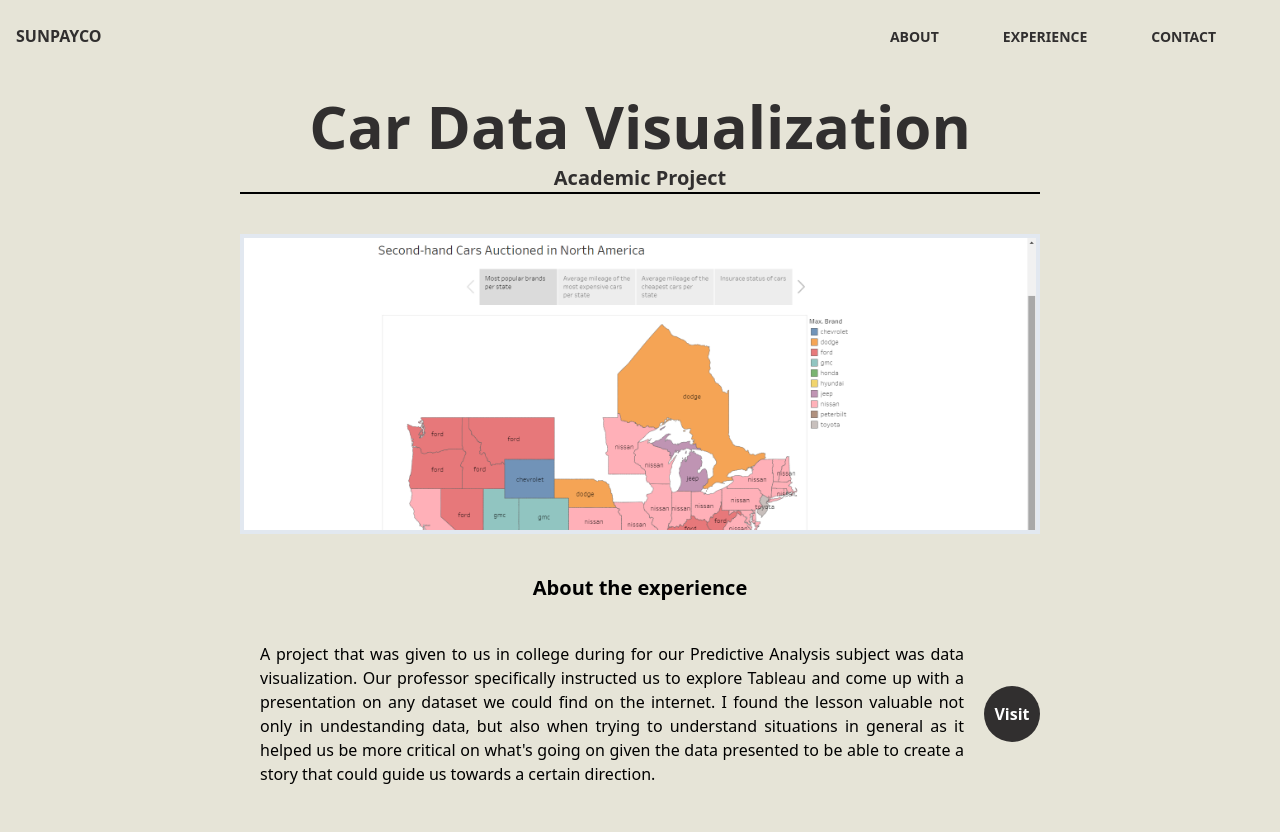
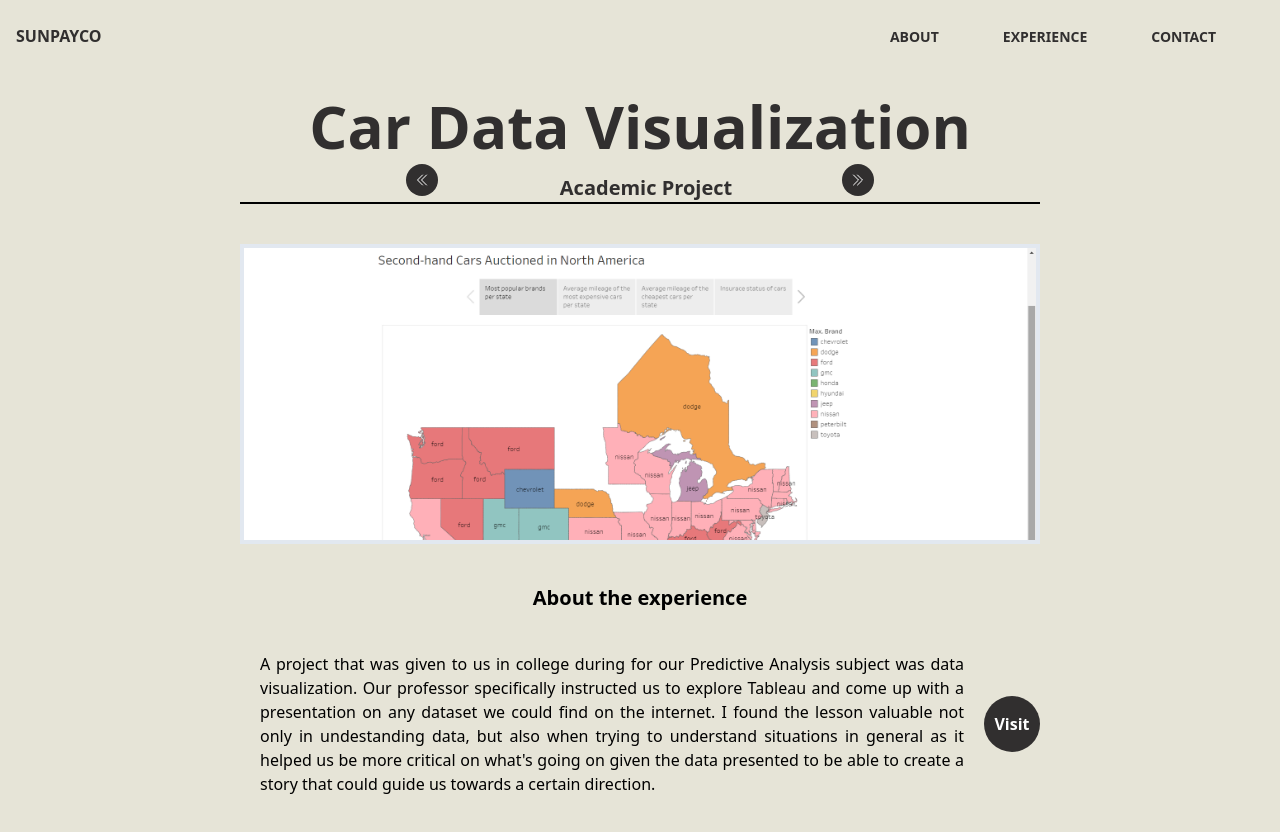
Before and after one commit to jSunpayco/julian-sunpayco, a Vue app: page /experience/car-data-viz in a window 1280 px wide. Shown: the top 832 px of the page. Built offline with nearby package versions, Linux system fonts and the light colour scheme.

Commit message:
Work details pagination

```diff
--- a/src/App.vue
+++ b/src/App.vue
@@ -34,13 +34,13 @@ export default {
     <div class="container px-4 mx-auto max-w-7xl">
         <nav class="flex justify-between items-center py-2">
             <a class="uppercase font-extrabold text-base py-2 rounded-full text-customJet" href="/#landing">
-                Sunpayco
+                sunpayco
             </a>
             <ul class="hidden lg:flex ml-auto my-4 items-center space-x-12 text-customJet">
                 <!-- <li class="w-14"><a class="naviLink" href="#landing">HOME</a></li> -->
-                <li><a class="naviLink" href="/#landing">ABOUT</a></li>
-                <li><a class="naviLink" href="/#works">EXPERIENCE</a></li>
-                <li><a class="naviLink" href="/#footer">CONTACT</a></li>
+                <li><a class="naviLink" href="/#landing">about</a></li>
+                <li><a class="naviLink" href="/#works">experience</a></li>
+                <li><a class="naviLink" href="/#footer">contact</a></li>
             </ul>
             <div class="mx-5">
               <button class="lg:hidden block text-black hover:text-customRose transition-colors" @click.prevent="toggle()">
@@ -73,9 +73,11 @@ export default {
     </nav>
   </div>
 
-  <transition name="fade" mode="out-in">
-    <router-view />
-  </transition>
+  <router-view v-slot="{ Component, route }">
+    <transition :name="route.query.page">
+      <component :is="Component" :key="$route.path"/>
+    </transition>
+  </router-view>
 </template>
 
 <style>
@@ -87,4 +89,44 @@ body{
   background-color: #E6E4D7;
   /* background-color: #84DCCF; */
 }
+
+.prev-enter-active{
+  transition: all 0.75s ease-out;
+  transition-delay: 0.75s;
+}
+.prev-leave-active {
+  transition: all 0.75s ease-out;
+}
+.prev-enter-to {
+  transform: translate(0);
+}
+.prev-enter-from {
+  transform: translateX(100%);
+}
+.prev-leave-to {
+  transform: translate(-100%);
+}
+.prev-leave-from {
+  transform: translate(0);
+}
+
+.next-enter-active{
+  transition: all 0.75s ease-out;
+  transition-delay: 0.75s;
+}
+.next-leave-active {
+  transition: all 0.75s ease-out;
+}
+.next-enter-to {
+  transform: translate(0);
+}
+.next-enter-from {
+  transform: translateX(-100%);
+}
+.next-leave-to {
+  transform: translate(100%);
+}
+.next-leave-from {
+  transform: translate(0);
+}
 </style>
--- a/src/data/experiences.js
+++ b/src/data/experiences.js
@@ -30,7 +30,7 @@ const experiences = [
         linkName: "eScience",
         link: "https://www.electronicscience.com/products/edtr.html",
         year: "Jul - Oct 2022",
-        description: "My first internship; I was initially given a task to review a security scan analysis generated by Zap OWASP. A general walkthrough of Burp Suite and the common vulnerabilities of a web application was provided for the initial scans, in which I was tasked to do them alone for the succeeding ones. But the main role given to me was to perform tasks for the web component of an attendance and inventory monitoring system tailored for merchandising services. This made me gain experience in a JavaScript framework for the first time, specifically Angular. Additionally, some of the tickets assigned to me had me dabble a bit into AWS functions, such as when I had to implement multipart uploading for larger sized files. Although the 4 months felt like a breeze, it was still an exciting and fruitful experience to get to work on a larger-scaled project when compared to personal works.",
+        description: "My first internship; I was initially given a task to review a security scan analysis generated by Zap OWASP. A general walkthrough of Burp Suite and the common vulnerabilities of a web application was also provided for the initial scans, in which I was tasked to do them alone for the succeeding ones. But the main role given to me afterwards was to perform tasks for the web component of an attendance and inventory monitoring system tailored for merchandising services. This made me gain experience in a JavaScript framework for the first time, specifically Angular. Additionally, some of the tickets assigned to me had me dabble a bit into AWS functions, such as when I had to implement multipart uploading for larger sized files. Although the 4 months felt like a breeze, it was still an exciting and fruitful experience to get to work on a larger-scaled project when compared to personal works.",
         techs: ["Angular", "JavaScript", "Python", "AWS SDK"],
         preview: 'escience.png',
         type: 'Professional Experience'
--- a/src/style.css
+++ b/src/style.css
@@ -16,7 +16,7 @@
 @layer components {
   /* Nav bar */
   .naviLink {
-    @apply text-sm font-semibold transition-all p-2 text-customJet
+    @apply text-sm font-semibold transition-all p-2 text-customJet uppercase
     after:underlineC after:hover:scale-x-100 after:hover:origin-left relative;
     /* hover:border-customRose hover:border-b-2; */
   }
--- a/src/views/WorkView.vue
+++ b/src/views/WorkView.vue
@@ -1,20 +1,58 @@
 <script setup>
-import { useRoute } from 'vue-router'
-
+import { useRoute, useRouter } from 'vue-router'
+import { onMounted } from 'vue'
 import exps from "../data/experiences";
 
 const route = useRoute()
 const myWork = exps.find(work => work.idName == route.params.title)
+const router = useRouter();
+
+onMounted(async () => {
+    await router.isReady();
+});
+
+function getPrev(){
+    if(myWork.id == 1){
+        return exps[exps.length-1].idName
+    }
+    else{
+        return exps[myWork.id-2].idName
+    }
+}
+const prevArtist = getPrev()
+
+function getNext(){
+    if(myWork.id == 5){
+        return exps[0].idName
+    }
+    else{
+        return exps[myWork.id].idName
+    }
+}
+const nextArtist = getNext()
 </script>
 
 <template>
     <div class="min-w-screen min-h-screen">
+
         <div class="worksContainer">
             <div class="border-b-2 w-2/3 border-black mx-auto">
                 <h1 class="worksTitle">
-                {{myWork.title}}
+                    {{myWork.title}}
                 </h1>
-                <h2 class="worksTitle text-xl mt-2">{{myWork.type}}</h2>
+                <div class="flex flex-row justify-center px-2 pt-2 items-end">
+                    <router-link :to="{name:'Experience', params:{title:prevArtist}, query:{page:'prev'}}">
+                        <button class="w-8 h-8 bg-customJet mr-3 rounded-full hover:scale-125 transition-all">
+                            <svg xmlns="http://www.w3.org/2000/svg" fill="none" viewBox="0 0 24 24" stroke-width="1.5" stroke="currentColor" class="w-4 h-4 mx-auto text-white"><path stroke-linecap="round" stroke-linejoin="round" d="M18.75 19.5l-7.5-7.5 7.5-7.5m-6 15L5.25 12l7.5-7.5" /></svg>
+                        </button>
+                    </router-link>
+                    <h2 class="worksTitle text-xl mt-2 w-1/2">{{myWork.type}}</h2>
+                    <router-link :to="{name:'Experience', params:{title:nextArtist}, query:{page:'next'}}">
+                        <button class="w-8 h-8 bg-customJet rounded-full hover:scale-125 transition-all">
+                            <svg xmlns="http://www.w3.org/2000/svg" fill="none" viewBox="0 0 24 24" stroke-width="1.5" stroke="currentColor" class="w-4 h-4 mx-auto text-white"><path stroke-linecap="round" stroke-linejoin="round" d="M11.25 4.5l7.5 7.5-7.5 7.5m-6-15l7.5 7.5-7.5 7.5" /></svg>
+                        </button>
+                    </router-link>
+                </div>
             </div>
 
             <div class="detailsContainer">
```
